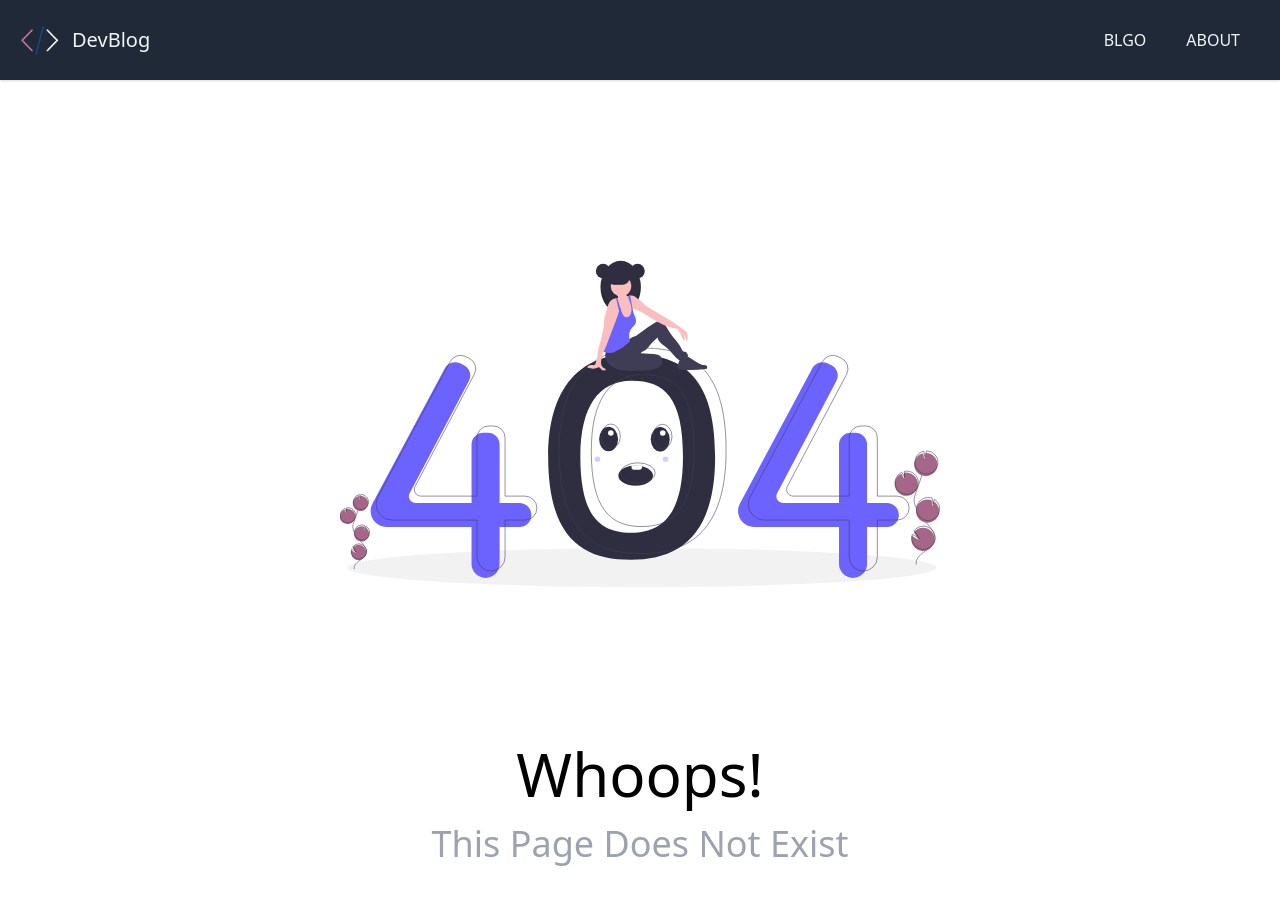
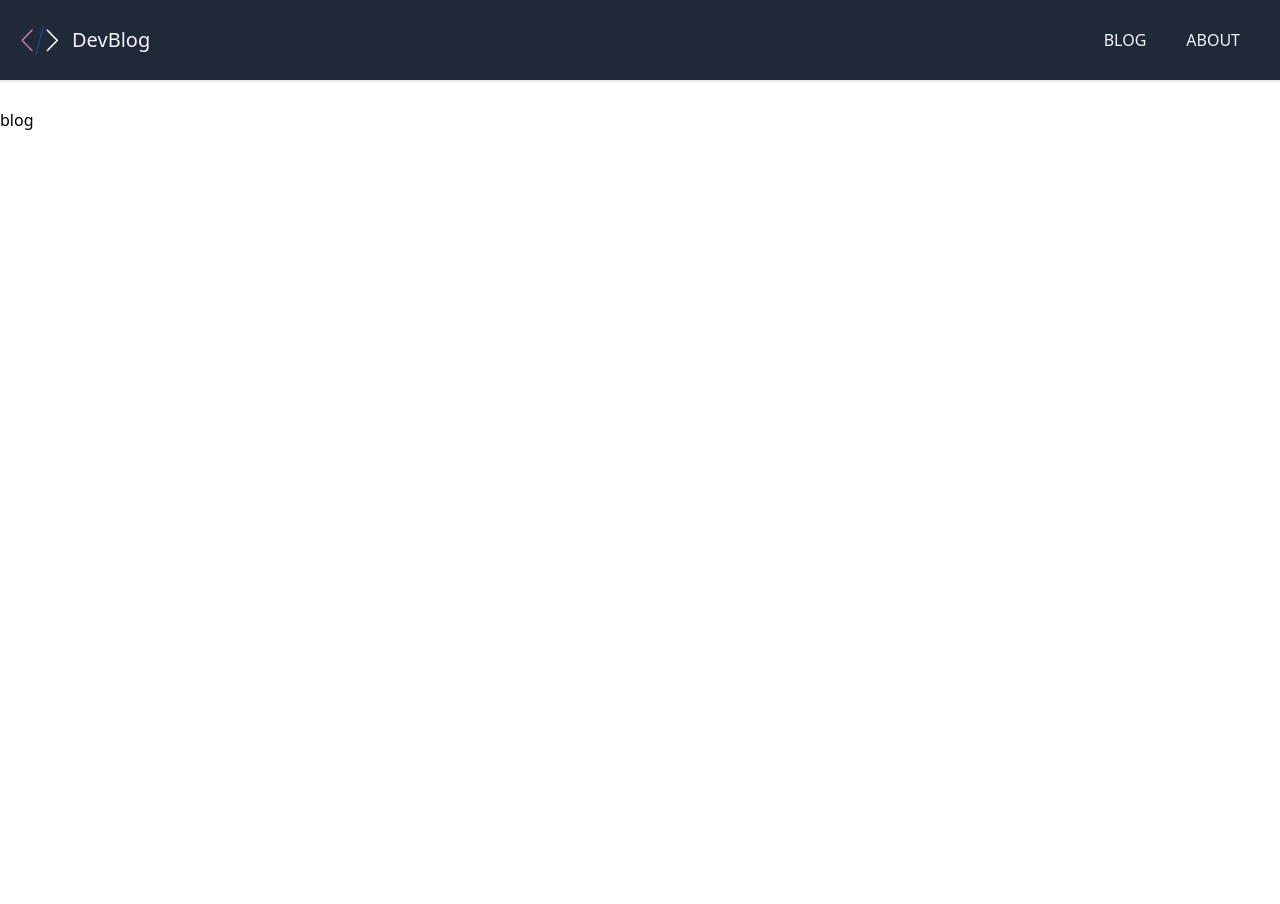
Before and after one commit to a-Bokhari118/dev-blog, a Next.js app: page /blog in a window 1280 px wide. Before the commit this address had no page. Shown: the top 904 px of the page. After the commit the page ends 800 px from the top, so only its background shows below. Built offline with nearby package versions, Linux system fonts and the light colour scheme.

Commit message:
:art: Improve blog page

```diff
--- a/components/Header.js
+++ b/components/Header.js
@@ -13,7 +13,7 @@
         <nav className="flex flex-wrap md:w-4/5 items-center justify-end text-base md:ml-auto">
           <Link href="/blog">
             <a className="mx-5 cursor-pointer uppercase hover:text-indigo-300">
-              Blgo
+              blog
             </a>
           </Link>
           <Link href="/about">
--- /dev/null
+++ b/pages/blog/index.js
@@ -0,0 +1,11 @@
+import Layout from '../../components/Layout';
+
+const BlogPage = () => {
+  return (
+    <Layout>
+      <h1>blog</h1>
+    </Layout>
+  );
+};
+
+export default BlogPage;
```
